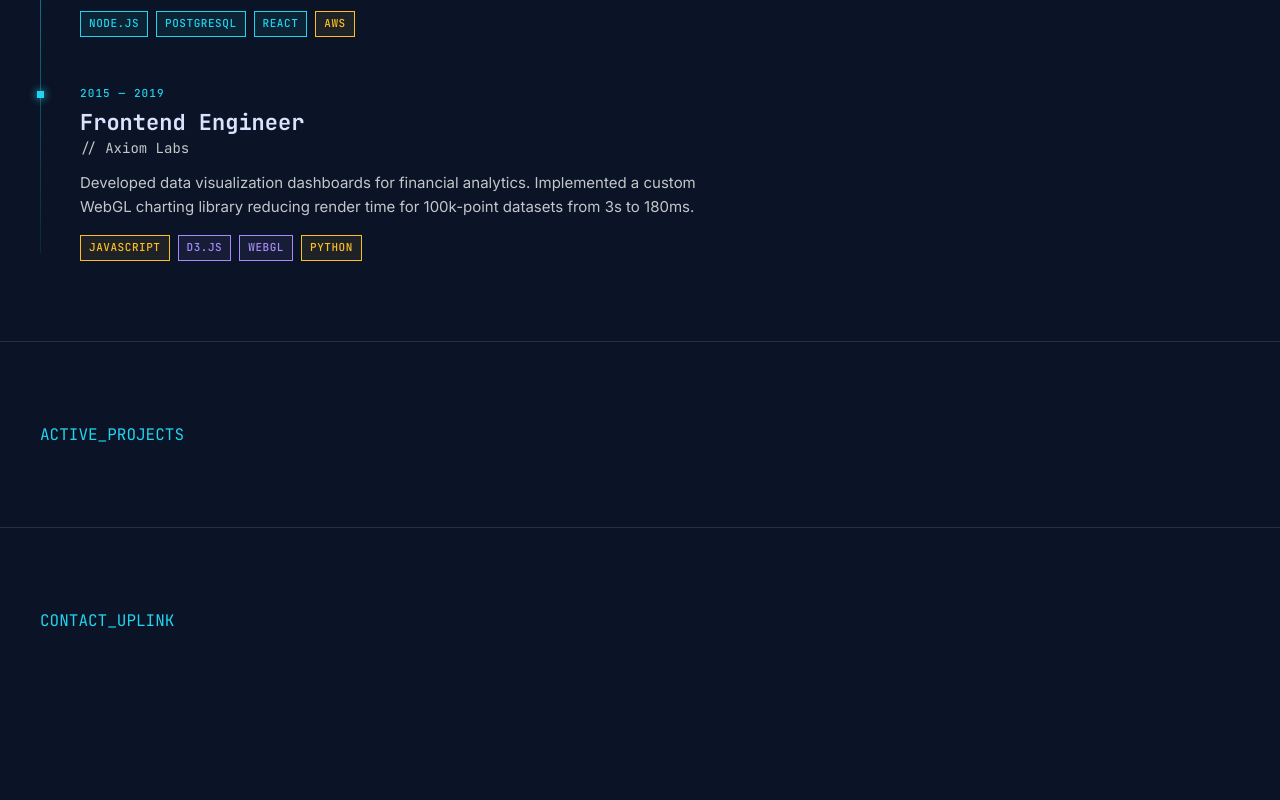
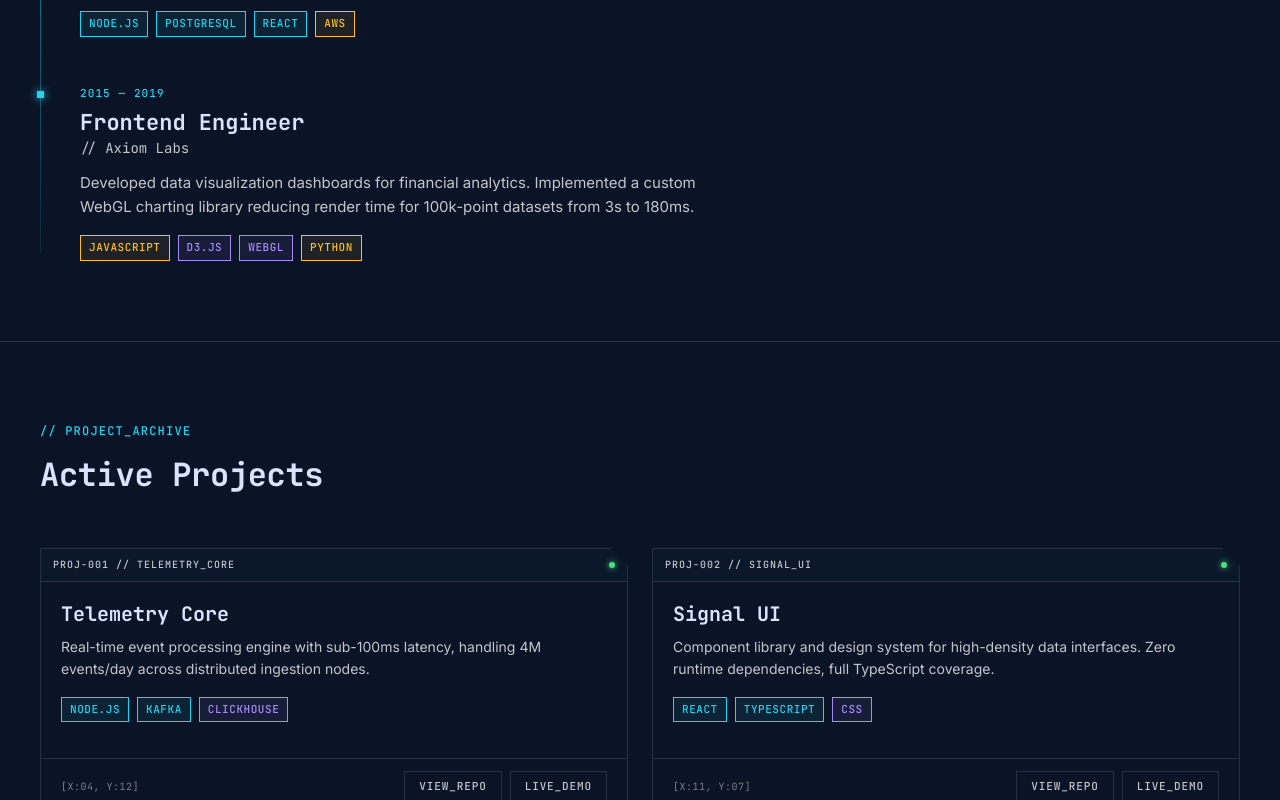
Before and after one commit to AmmarBerkovic/portfolio-lab, a React (Vite) app: page / in a window 1280 px wide. Shown: the part 2000-2800 px from the top of the page. Before the commit the page ends 2714 px from the top, so only its background shows below. Built offline with nearby package versions, Linux system fonts and the light colour scheme.

Commit message:
feat: add ActiveProjects card grid with chamfered corners

```diff
--- a/src/App.tsx
+++ b/src/App.tsx
@@ -2,6 +2,7 @@ import Nav from './components/Nav'
 import CommandCenter from './components/CommandCenter'
 import CoreStack from './components/CoreStack'
 import ExperienceLogs from './components/ExperienceLogs'
+import ActiveProjects from './components/ActiveProjects'
 import './App.css'
 
 function App() {
@@ -12,7 +13,7 @@ function App() {
         <CommandCenter />
         <CoreStack />
         <ExperienceLogs />
-        <section id="active-projects"><div className="section-inner"><p style={{ fontFamily: 'var(--font-mono)', color: 'var(--color-cyan)' }}>ACTIVE_PROJECTS</p></div></section>
+        <ActiveProjects />
         <section id="contact-uplink"><div className="section-inner"><p style={{ fontFamily: 'var(--font-mono)', color: 'var(--color-cyan)' }}>CONTACT_UPLINK</p></div></section>
       </main>
     </>
--- /dev/null
+++ b/src/components/ActiveProjects.css
@@ -0,0 +1,74 @@
+.active-projects__grid {
+  display: grid;
+  grid-template-columns: repeat(2, 1fr);
+  gap: var(--gutter);
+  margin-top: 48px;
+}
+
+.project-card {
+  border: 1px solid var(--color-border);
+  background: transparent;
+  position: relative;
+  /* Chamfered top-right corner */
+  clip-path: polygon(0 0, calc(100% - 18px) 0, 100% 18px, 100% 100%, 0 100%);
+  transition: border-color 0.25s, box-shadow 0.25s;
+}
+
+.project-card:hover {
+  border-color: var(--color-border-hover);
+  box-shadow: 0 0 20px rgba(34, 211, 238, 0.08);
+}
+
+.project-card__body {
+  padding: 20px;
+  padding-bottom: 16px;
+}
+
+.project-card__name {
+  font-family: var(--font-mono);
+  font-size: 20px;
+  font-weight: 600;
+  line-height: 1.2;
+  color: var(--color-text);
+  margin-bottom: 10px;
+}
+
+.project-card__desc {
+  font-family: var(--font-sans);
+  font-size: 14px;
+  color: var(--color-text-muted);
+  line-height: 1.6;
+  margin-bottom: 16px;
+}
+
+.project-card__chips {
+  display: flex;
+  flex-wrap: wrap;
+  gap: 8px;
+  margin-bottom: 20px;
+}
+
+.project-card__footer {
+  display: flex;
+  align-items: center;
+  justify-content: space-between;
+  padding: 12px 20px;
+  border-top: 1px solid var(--color-border);
+}
+
+.project-card__coordinates {
+  font-family: var(--font-mono);
+  font-size: 10px;
+  letter-spacing: 0.05em;
+  color: var(--color-text-muted);
+  opacity: 0.6;
+}
+
+.project-card__actions {
+  display: flex;
+  gap: 8px;
+}
+
+@media (max-width: 767px) {
+  .active-projects__grid { grid-template-columns: 1fr; }
+}
--- /dev/null
+++ b/src/components/ActiveProjects.tsx
@@ -0,0 +1,60 @@
+import { useIntersection } from '../hooks/useIntersection'
+import { projects } from '../data/content'
+import './ActiveProjects.css'
+
+const STATUS_DOT: Record<string, string> = {
+  'active':      'status-dot--green',
+  'in-progress': 'status-dot--amber',
+}
+
+export default function ActiveProjects() {
+  const [ref, isVisible] = useIntersection<HTMLElement>()
+
+  return (
+    <section id="active-projects" ref={ref}>
+      <div className="section-inner">
+        <p className="section-label">// PROJECT_ARCHIVE</p>
+        <h2 style={{ fontFamily: 'var(--font-mono)', fontSize: 32, fontWeight: 600, letterSpacing: '-0.01em', color: 'var(--color-text)' }}>
+          Active Projects
+        </h2>
+
+        <div className="active-projects__grid">
+          {projects.map((project, i) => (
+            <div
+              key={project.id}
+              className={`project-card animate-entry${isVisible ? ' visible' : ''}`}
+              style={{ transitionDelay: `${i * 0.1}s` }}
+            >
+              <div className="card-header">
+                <span className="card-header__id">{project.id} // {project.name.toUpperCase().replace(/ /g, '_')}</span>
+                <span className={`status-dot ${STATUS_DOT[project.status]}`} />
+              </div>
+
+              <div className="project-card__body">
+                <h3 className="project-card__name">{project.name}</h3>
+                <p className="project-card__desc">{project.description}</p>
+                <div className="project-card__chips">
+                  {project.chips.map((chip) => (
+                    <span key={chip.label} className={`chip chip--${chip.color}`}>{chip.label}</span>
+                  ))}
+                </div>
+              </div>
+
+              <div className="project-card__footer">
+                <span className="project-card__coordinates">{project.coordinates}</span>
+                <div className="project-card__actions">
+                  <a href={project.repoUrl} target="_blank" rel="noreferrer" className="btn-ghost">
+                    VIEW_REPO
+                  </a>
+                  <a href={project.liveUrl} target="_blank" rel="noreferrer" className="btn-ghost">
+                    LIVE_DEMO
+                  </a>
+                </div>
+              </div>
+            </div>
+          ))}
+        </div>
+      </div>
+    </section>
+  )
+}
```
